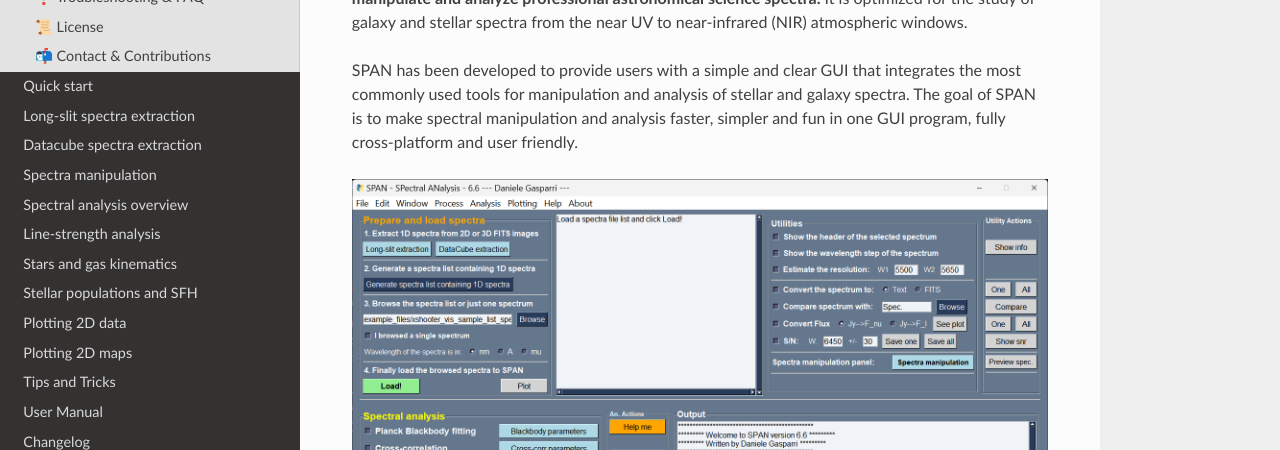
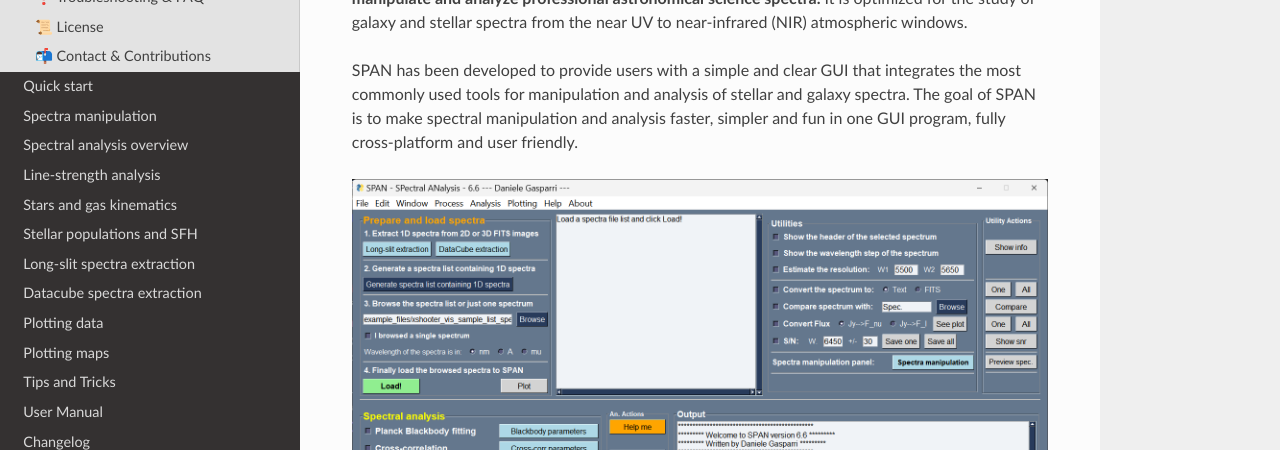
Before and after one commit to danielegasparri/span-gui, an MkDocs documentation site: the page built from docs/index.md, in a window 1280 px wide. Shown: the part 373-823 px from the top of the page. Built offline with MkDocs 1.6.1, drawn with Linux system fonts in a browser that asks for light colours; nearby versions of some CDN libraries.

Commit message:
Add files via upload

```diff
--- a/mkdocs.yml
+++ b/mkdocs.yml
@@ -6,15 +6,15 @@ theme:
 nav:
   - Home: index.md
   - Quick start: quick_start.md
-  - Long-slit spectra extraction: long-slit_extraction.md
-  - Datacube spectra extraction: datacube_extraction.md
   - Spectra manipulation: spectra_manipulation.md
   - Spectral analysis overview: spectral_analysis_overview.md
   - Line-strength analysis: linestrength.md
   - Stars and gas kinematics: stars_and_gas_kinematics.md
   - Stellar populations and SFH: stellar_populations_and_SFH.md
-  - Plotting 2D data: plot_data.md
-  - Plotting 2D maps: plot_maps.md
+  - Long-slit spectra extraction: long-slit_extraction.md
+  - Datacube spectra extraction: datacube_extraction.md
+  - Plotting data: plot_data.md
+  - Plotting maps: plot_maps.md
   - Tips and Tricks: tips_and_tricks.md
   - User Manual: manual.md
   - Changelog: changelog.md
```
